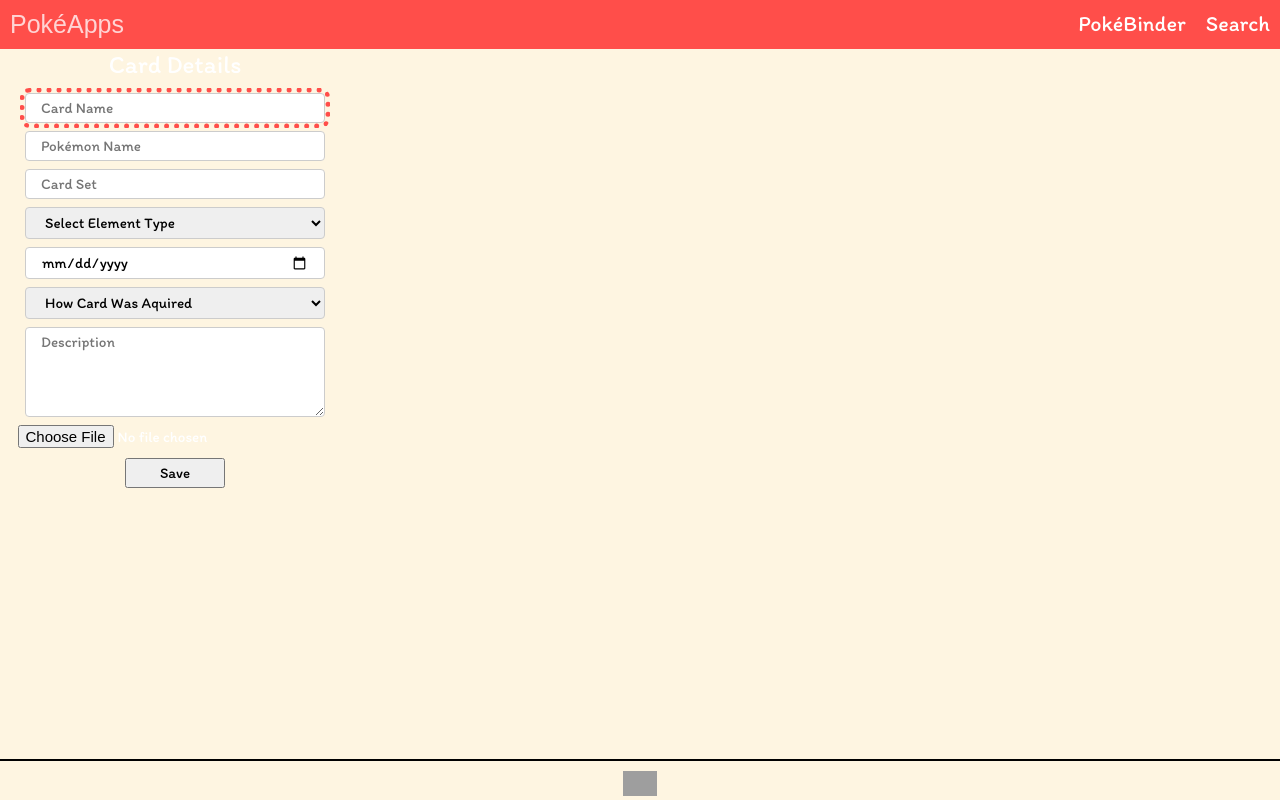
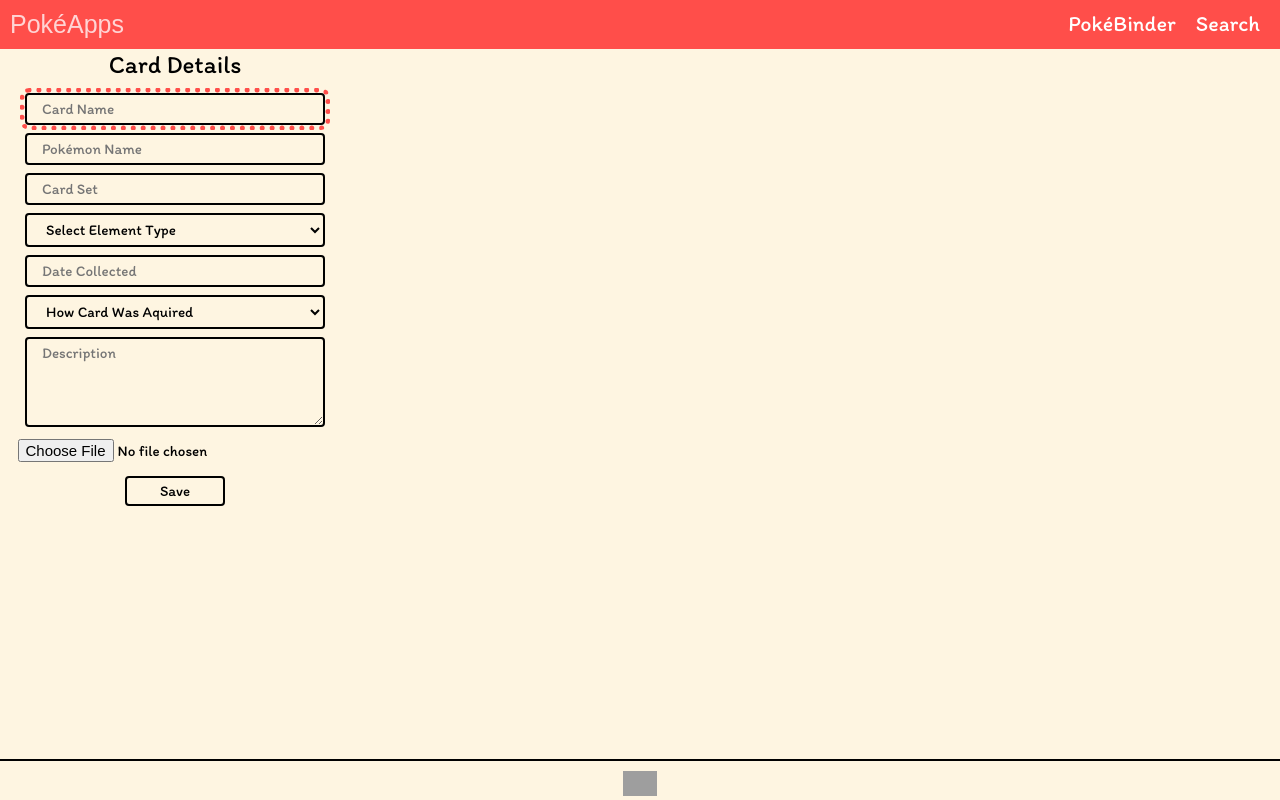
Before and after one commit to Bri-Gonzalez/PokeBinder, a React (Create React App) app in the folder client/: page /add in a window 1280 px wide. Built offline with nearby package versions, Linux system fonts and the light colour scheme; no server answers; grey boxes are pictures that could not be loaded; a web font is replaced by a local one.

Commit message:
saving form CSS

```diff
--- a/client/src/components/CardDetails.jsx
+++ b/client/src/components/CardDetails.jsx
@@ -19,8 +19,9 @@ const customStyles = {
     bottom: "auto",
     marginRight: "-50%",
     transform: "translate(-50%, -50%)",
-    backgroundColor: "#197092",
+    backgroundColor: "#fef5e1",
     borderRadius: "10px",
+    border: "2px solid black",
   },
 };
 
--- a/client/src/components/DeleteCard.css
+++ b/client/src/components/DeleteCard.css
@@ -9,20 +9,21 @@
 }
 
 .confirm-delete {
-  color: white;
+  /* color: white; */
   font-family: "itim", sans-serif;
   font-size: 30px;
   margin: 0 0 7px 0;
 }
 
 .confirm-border {
-  border-top: 1px solid white;
+  /* border-top: 1px solid white; */
+  border-top: 1px solid black;
   padding: 15px;
   width: 250px;
 }
 
 .confirm-message {
-  color: white;
+  /* color: white; */
   font-family: "itim", sans-serif;
   font-size: 21px;
   margin-top: 0px;
@@ -52,8 +53,9 @@
 
 .no-btn {
   background-color: transparent;
-  border: 1px solid white;
-  color: white;
+  /* border: 1px solid white; */
+  border: 2px solid black;
+  /* color: white; */
 }
 
 .yes-btn {
--- a/client/src/components/DeleteCard.jsx
+++ b/client/src/components/DeleteCard.jsx
@@ -3,7 +3,6 @@ import Modal from "react-modal";
 import { useHistory } from "react-router";
 import { useState } from "react";
 import { deleteButton } from "../services";
-// import { Link } from "react-router-dom";
 import { FontAwesomeIcon } from "@fortawesome/react-fontawesome";
 import { faTrashAlt } from "@fortawesome/free-solid-svg-icons";
 
@@ -15,8 +14,9 @@ const customStyles = {
     bottom: "auto",
     marginRight: "-50%",
     transform: "translate(-50%, -50%)",
-    backgroundColor: "#197092",
+    backgroundColor: "#fef5e1",
     borderRadius: "10px",
+    border: "2px solid black",
   },
 };
 
@@ -42,14 +42,12 @@ function DeleteCard(props) {
 
   return (
     <div>
-      {/* <Link to="/"> */}
         <FontAwesomeIcon
           icon={faTrashAlt}
           onClick={openModal}
           size="lg"
           className="delete-button"
         />
-      {/* </Link> */}
       <Modal
         isOpen={modalIsOpen}
         onRequestClose={closeModal}
@@ -57,7 +55,7 @@ function DeleteCard(props) {
       >
         <p className="confirm-delete">Confirm delete</p>
         <div className="confirm-border">
-          <p className="confirm-message">Are you sure you would like to delete this card?</p>
+          <p className="confirm-message">Whoa Trainer! Are you sure you would like to delete this card?</p>
           <div className="inline-delete-btns">
             <div>
               <button onClick={handleDelete} className="yes-btn">Yes</button>
--- a/client/src/components/Form.css
+++ b/client/src/components/Form.css
@@ -3,13 +3,15 @@
   justify-content: center;
   align-items: center;
   width: 350px;
+  text-align: center;
 }
 
 .form-title {
   font-family: "itim", sans-serif;
   font-size: 25px;
   margin: 0 0 10px 0;
-  color: white;
+  /* color: white; */
+  color: black;
   text-align: center;
 }
 
@@ -30,27 +32,23 @@ textarea {
   padding: 5px 15px;
   margin: 4px 0 4px 0;
   display: inline-block;
-  border: 1px solid #ccc;
+  /* border: 1px solid #ccc; */
+  border: 2px solid black;
   border-radius: 4px;
   box-sizing: border-box;
   font-family: "itim", sans-serif;
   font-size: 15px;
+  background-color: transparent;
 }
 
 textarea {
   height: 90px;
 }
 
-input[type="file"] {
+.file {
   font-family: "itim", sans-serif;
   font-size: 15px;
-  color: white;
-}
-
-label {
-  font-family: "itim", sans-serif;
-  font-size: 18px;
-  color: white;
+  margin: 4px 0 4px 0;
 }
 
 .save-btn {
@@ -59,6 +57,14 @@ label {
   font-family: "itim", sans-serif;
   font-size: 15px;
   margin: 10px;
+  cursor: pointer;
+  background-color: transparent;
+  border: 2px solid black;
+  border-radius: 4px;
+}
+
+.save-btn:hover {
+  transform: scale(1.1);
   cursor: pointer;
 }
 
--- a/client/src/components/Form.jsx
+++ b/client/src/components/Form.jsx
@@ -1,7 +1,6 @@
-import './Form.css';
+import "./Form.css";
 import React from "react";
 import axios from 'axios';
-// import { uploadImage } from "../services";
 
 function Form(props) {
 
@@ -12,21 +11,8 @@ function Form(props) {
     data.append("file", files[0])
     data.append("upload_preset", "pokebinder")
     const res = await axios.post("https://api.cloudinary.com/v1_1/dfryxohde/image/upload", data);
-    console.log(res.data.url);
-    // return res.data.url;
     props.setImage(res.data.url);
-    // const file = await res.json()
-    // console.log(file)
-    // setUpload(file.secure_url)
   };
-
-  // const handleUpload = async (e) => {
-  //   e.preventDefault();
-  //   props.setImage(await uploadImage(e))
-  // }
-
-
-
 
   return (
     <div className="form-container">
@@ -92,8 +78,9 @@ function Form(props) {
         </select>
         <br />
         <input
-          type="date"
-          autoComplete="on"
+          // type="date"
+          // autoComplete="on"
+          type="text"
           value={props.date}
           placeholder="Date Collected"
           onChange={(e) => props.setDate(e.target.value)}
@@ -124,21 +111,13 @@ function Form(props) {
           onChange={(e) => props.setDescription(e.target.value)}>
         </textarea>
         <br />
-        {/* <label>Upload an image of your card:</label> */}
-        {/* <br /> */}
         <input
           type="file"
           name="file"
-          // value={props.image}
+          className="file"
           placeholder="Upload Image"
           onChange={uploadImage}
         />
-        {/* <input
-          type="text"
-          value={props.image}
-          placeholder="Paste Card Image Address"
-          onChange={(e) => props.setImage(e.target.value)}
-        /> */}
         <br />
         <div className="btn-div">
           <button className="save-btn">Save</button>
--- a/client/src/components/Home.jsx
+++ b/client/src/components/Home.jsx
@@ -20,8 +20,9 @@ const customStyles = {
     bottom: "auto",
     marginRight: "-50%",
     transform: "translate(-50%, -50%)",
-    backgroundColor: "#197092",
+    backgroundColor: "#fef5e1",
     borderRadius: "10px",
+    border: "2px solid black",
   },
 };
 
--- a/client/src/components/Navbar.css
+++ b/client/src/components/Navbar.css
@@ -7,7 +7,7 @@
   float: left;
   color: white;
   text-align: center;
-  padding: 10px 10px;
+  /* padding: 10px 10px; */
   text-decoration: none;
 }
 
@@ -25,10 +25,27 @@
 .pokeapps-link {
   font-family: "Boogaloo", sans-serif;
   font-size: 25px;
+  padding: 10px;
+}
+
+.pokebinder-link {
+  padding: 10px 10px;
+}
+
+.search-link {
+  padding: 10px 20px 10px 10px;
 }
 
 @media only screen and (max-width: 370px) {
-  .top-nav a {
+  .pokeapps-link {
+    padding: 10px;
+  }
+
+  .pokebinder-link {
+    padding: 10px;
+  }
+
+  .search-link {
     padding: 10px;
   }
 }
--- a/client/src/components/Navbar.jsx
+++ b/client/src/components/Navbar.jsx
@@ -6,8 +6,8 @@ function Navbar() {
     <div className="top-nav">
       <a className="pokeapps-link" href="https://bri-gonzalez.github.io/PokeApps/index.html">PokéApps</a>
       <div className="top-nav-right">
-        <Link to="/">PokéBinder</Link>
-        <Link to="/search">Search</Link>
+        <Link to="/" className="pokebinder-link">PokéBinder</Link>
+        <Link to="/search" className="search-link">Search</Link>
       </div>
     </div>
   )
--- a/client/src/services/index.js
+++ b/client/src/services/index.js
@@ -23,15 +23,3 @@ export const deleteButton = async (id) => {
   const res = await axios.delete(`${URL}/${id}`, config);
   return res.data;
 }
-
-export const uploadImage = async (e) => {
-  const files = e.target.files;
-  const data = new FormData();
-  data.append("file", files[0]);
-  data.append("upload_preset", "pokebinder");
-  const res = await axios.post("https://api.cloudinary.com/v1_1/dfryxohde/image/upload", data);
-  return res.data.url;
-  // const file = await res.json()
-  // console.log(file)
-  // setUpload(file.secure_url)
-};
```
